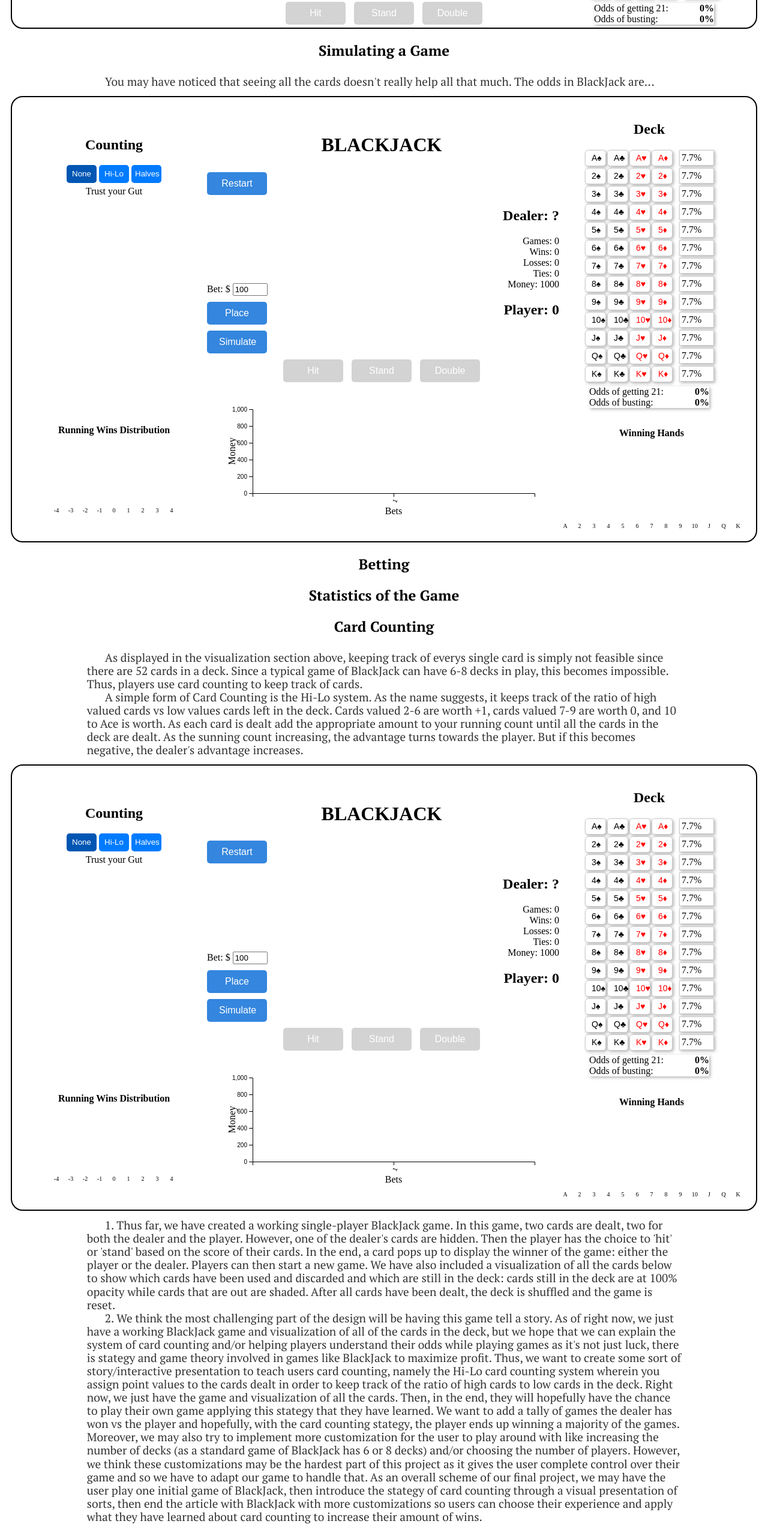
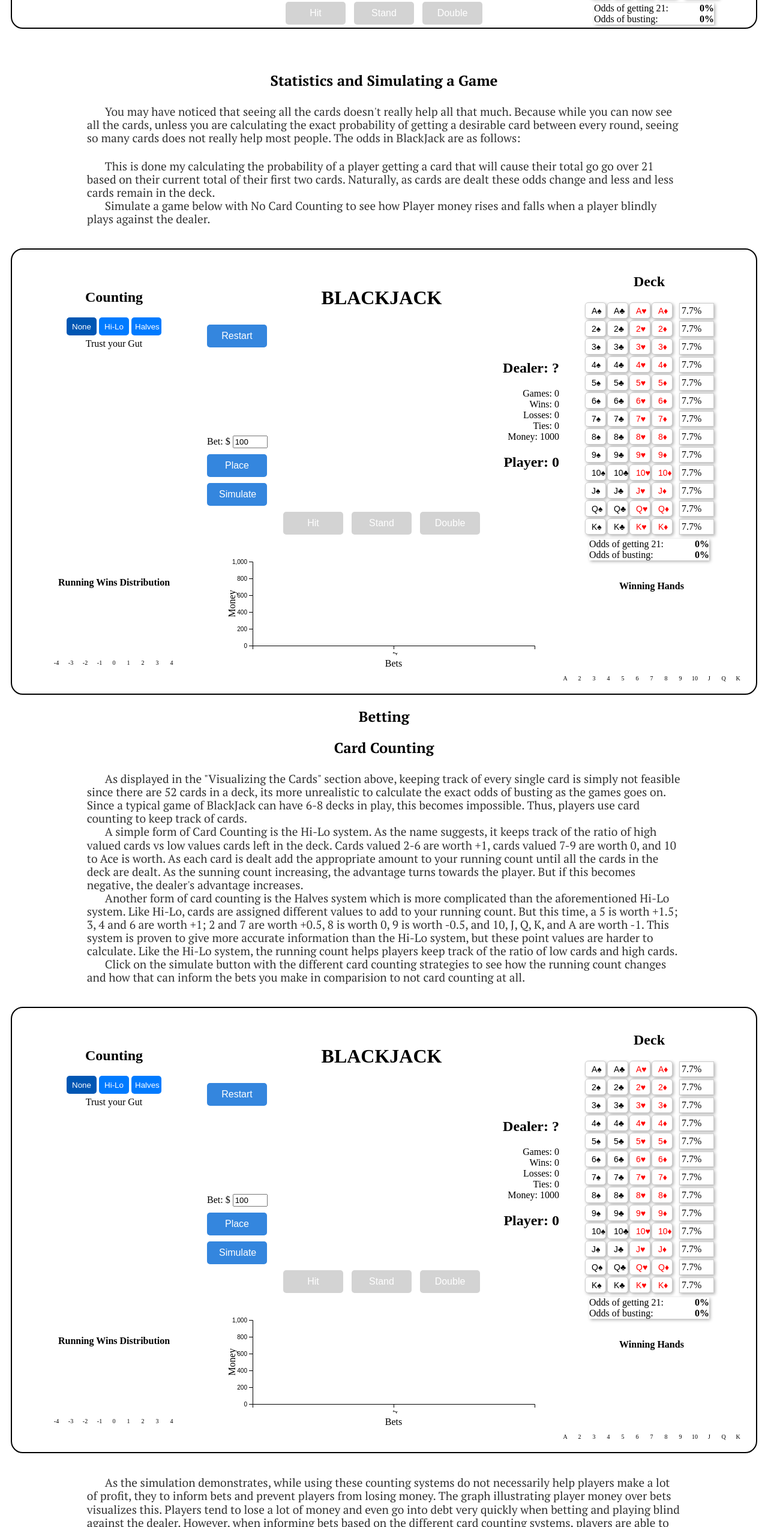
Before and after one commit to lukelin15/CardCounting, a SvelteKit app: page / in a window 1280 px wide. Shown: the part 2061-4606 px from the top of the page at 60% size. Built offline with nearby package versions, Linux system fonts and the light colour scheme.

Commit message:
debug test3

```diff
--- a/src/components/App.svelte
+++ b/src/components/App.svelte
@@ -60,21 +60,35 @@
     <div style="height: 25px;"></div>
   </body>
   <Base stats=true/>
-  <h2>Simulating a Game</h2>
+  <div style="height: 50px;"></div>
+  <h2>Statistics and Simulating a Game</h2>
   <body>
     <p>
-      You may have noticed that seeing all the cards doesn't really help all that much. The odds
-      in BlackJack are...
+      You may have noticed that seeing all the cards doesn't really help all that much. Because while
+      you can now see all the cards, unless you are calculating the exact probability of getting a desirable card
+      between every round, seeing so many cards does not really help most people. The odds
+      in BlackJack are as follows:
     </p>
+    <div style="height: 25px;"></div>
+    <p>
+      This is done my calculating the probability of a player getting a card that will cause their
+      total go go over 21 based on their current total of their first two cards. Naturally, as
+      cards are dealt these odds change and less and less cards remain in the deck.
+    </p>
+    <p>
+      Simulate a game below with No Card Counting to see how Player money rises and falls when a
+      player blindly plays against the dealer.
+    </p>
+    <div style="height: 25px;"></div>
   </body>
   <Base stats=true simulate=true/>
   <h2>Betting</h2>
-  <h2>Statistics of the Game</h2>
   <h2>Card Counting</h2>
   <body>
     <p>
-      As displayed in the visualization section above, keeping track of everys single card is simply
-      not feasible since there are 52 cards in a deck. Since a typical game of BlackJack can
+      As displayed in the "Visualizing the Cards" section above, keeping track of every single card is simply
+      not feasible since there are 52 cards in a deck, its more unrealistic to calculate
+      the exact odds of busting as the games goes on. Since a typical game of BlackJack can
       have 6-8 decks in play, this becomes impossible. Thus, players use card counting to
       keep track of cards.
     </p>
@@ -86,36 +100,79 @@
       As the sunning count increasing, the advantage turns towards the player. But if this becomes negative,
       the dealer's advantage increases.
     </p>
+    <p>
+      Another form of card counting is the Halves system which is more complicated than the
+      aforementioned Hi-Lo system. Like Hi-Lo, cards are assigned different values to add to your
+      running count. But this time, a 5 is worth +1.5; 3, 4 and 6 are worth +1; 2 and 7 are worth
+      +0.5, 8 is worth 0, 9 is worth -0.5, and 10, J, Q, K, and A are worth -1. This system
+      is proven to give more accurate information than the Hi-Lo system, but these point values
+      are harder to calculate. Like the Hi-Lo system, the running count helps players keep
+      track of the ratio of low cards and high cards.
+    </p>
+    <p>
+      Click on the simulate button with the different card counting strategies to see how the running count changes
+      and how that can inform the bets you make in comparision to not card counting at all.
+    </p>
+    <div style="height: 25px;"></div>
   </body>
   <Base stats=true simulate=true counts=true svgId="graph2"/>
   <body>
+    <div style="height: 25px;"></div>
+    <p>
+    As the simulation demonstrates, while using these counting systems do not necessarily help players
+    make a lot of profit, they to inform bets and prevent players from losing money. The
+    graph illustrating player money over bets visualizes this. Players tend to lose a lot of money
+    and even go into debt very quickly when betting and playing blind against the dealer. However, when
+    informing bets based on the different card counting systems, players are able to remain fairly steady.
+    </p>
+</body>
+<body>
+  <div style="height: 50px;"></div>
+  <h2>Try it yourself!</h2>
   <p>
-    1. Thus far, we have created a working single-player BlackJack game. In this game,
-    two cards are dealt, two for both the dealer and the player. However, one of the dealer's cards are hidden.
-    Then the player has the choice to 'hit' or 'stand' based on the score of their cards. In the end, a
-    card pops up to display the winner of the game: either the player or the dealer. Players can then start a
-    new game. We have also included a visualization of all the cards below to show which cards have been used and
-    discarded and which are still in the deck: cards still in the deck are at 100% opacity while cards that are out are shaded.
-    After all cards have been dealt, the deck is shuffled and the game is reset.
+    Try using what you have learned about card counting and play a couple rounds. We have
+    hidden the statistics from you, but feel free to turn them on by clicking the button if you are
+    feeling a little stuck.
+  </p>
+  <div style="height: 25px;"></div>
+</body>
+<Base stats={stats} svgId="graph2"/>
+  <button on:click={statsButton} style = "margin: auto; display: block;">stats</button>
+  <div style="height: 50px;"></div>
+<!-- <BasicStrategy /> -->
+<h2>Conclusion and Takeaways</h2>
+<body>
+  <p>
+    Ultimately, anyone can learn Blackjack and Card Counting. And while this may not be applicable
+    in everyday life, statistics and strategies like card counting - which is simply keeping track
+    of the ratio of high valued items vs low valued items - certainly can be.
   </p>
   <p>
-    2. We think the most challenging part of the design will be having this game tell a story. As of right now, we
-    just have a working BlackJack game and visualization of all of the cards in the deck, but we hope that we can explain
-    the system of card counting and/or helping players understand their odds while playing games as it's not just
-    luck, there is stategy and game theory involved in games like BlackJack to maximize profit.
-    Thus, we want to create some sort of story/interactive presentation to teach users card counting, namely
-    the Hi-Lo card counting system wherein you assign point values to the cards dealt in order
-    to keep track of the ratio of high cards to low cards in the deck. Right now, we just have the game and visualization of all the cards. Then, in the end, they will hopefully have the chance to play their own
-    game applying this stategy that they have learned. We want to add a tally of games the dealer has won vs the player and hopefully,
-    with the card counting stategy, the player ends up winning a majority of the games. Moreover, we may also try to implement more customization
-    for the user to play around with like increasing the number of decks (as a standard game of BlackJack has 6 or 8 decks) and/or choosing
-    the number of players. However, we think these customizations may be the hardest part of this project as it gives the user complete control
-    over their game and so we have to adapt our game to handle that. As an overall scheme of our final project, we may have the user play one initial game of BlackJack, then introduce
-    the stategy of card counting through a visual presentation of sorts, then end the article with BlackJack with more customizations so users
-    can choose their experience and apply what they have learned about card counting to increase their amount of wins.
+    Ultimately, our visualization breaks down statistics and game theory
+    into digestible steps and logic for the everyday user to understand
+    with lessons in betting and card counting. Our visualization is able
+    to do this effectively but using a combination of simulations, text, and
+    interactive visuals to communicate to users both visually and kinesthetically.
+  </p>
+  <p>
+    One thing people should learn from our visualization is that statistics does not
+    have to be super complicated. Anyone can learn how to card count, or even apply
+    statistics in their daily life whether that be with fitness tracking,
+    consumerism/price tracking, social media trends, or even personal finance. Fundementally,
+    our visualization aims to demystify the confusion around math and statistics
+    as card counting at the fundamental level is simply keeping tracking of the
+    ratio of low items to high items.
+  </p>
+  <p>
+    Our visualization succeeds at explaining this by going through the process of
+    betting and card counting step by step. We only add one new piece of
+    information at a time and use simulations and visuals to aid the text
+    explanation. Our hope is that a combination of these elements helps users
+    fundamentally understand the mechanics behind not only betting and card
+    counting in this blackjack application, but math and statistics at the higher
+    level.
   </p>
 </body>
-<!-- <BasicStrategy /> -->
 </main>
 
 <style>
```
